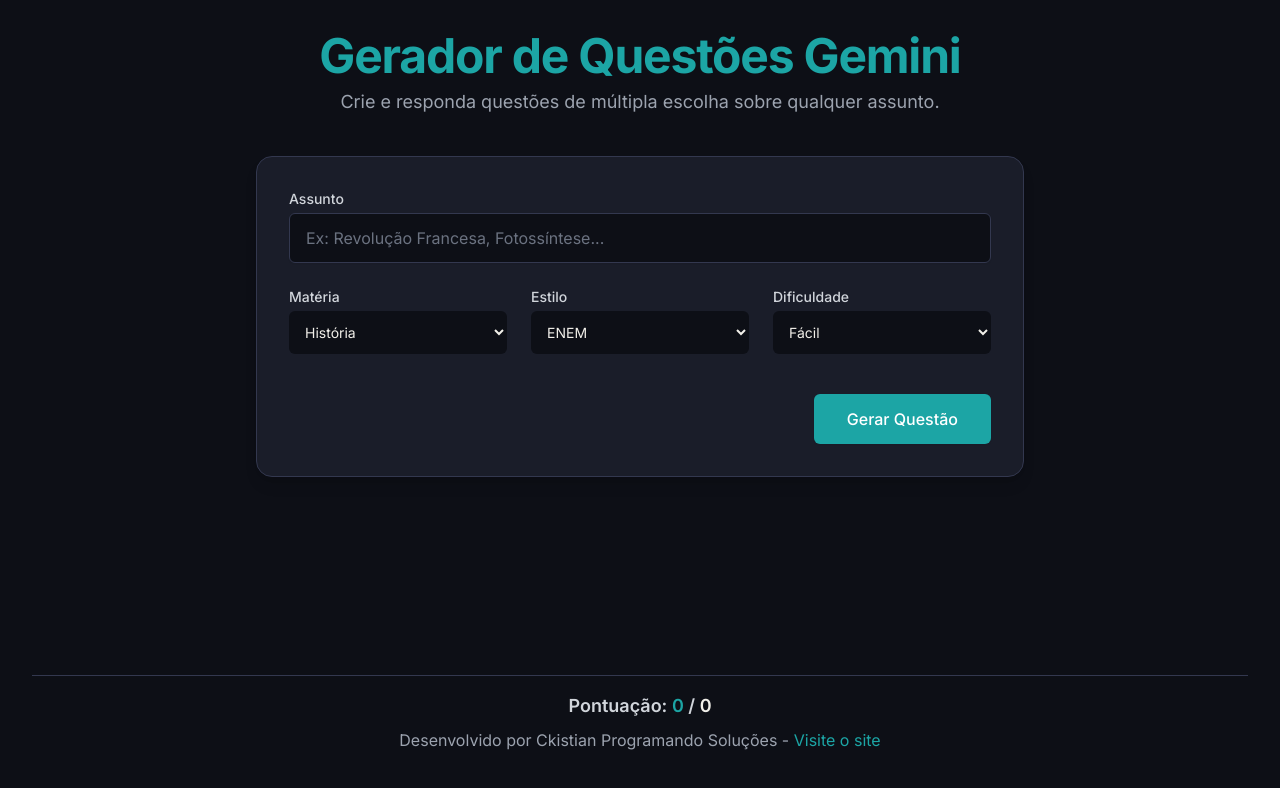
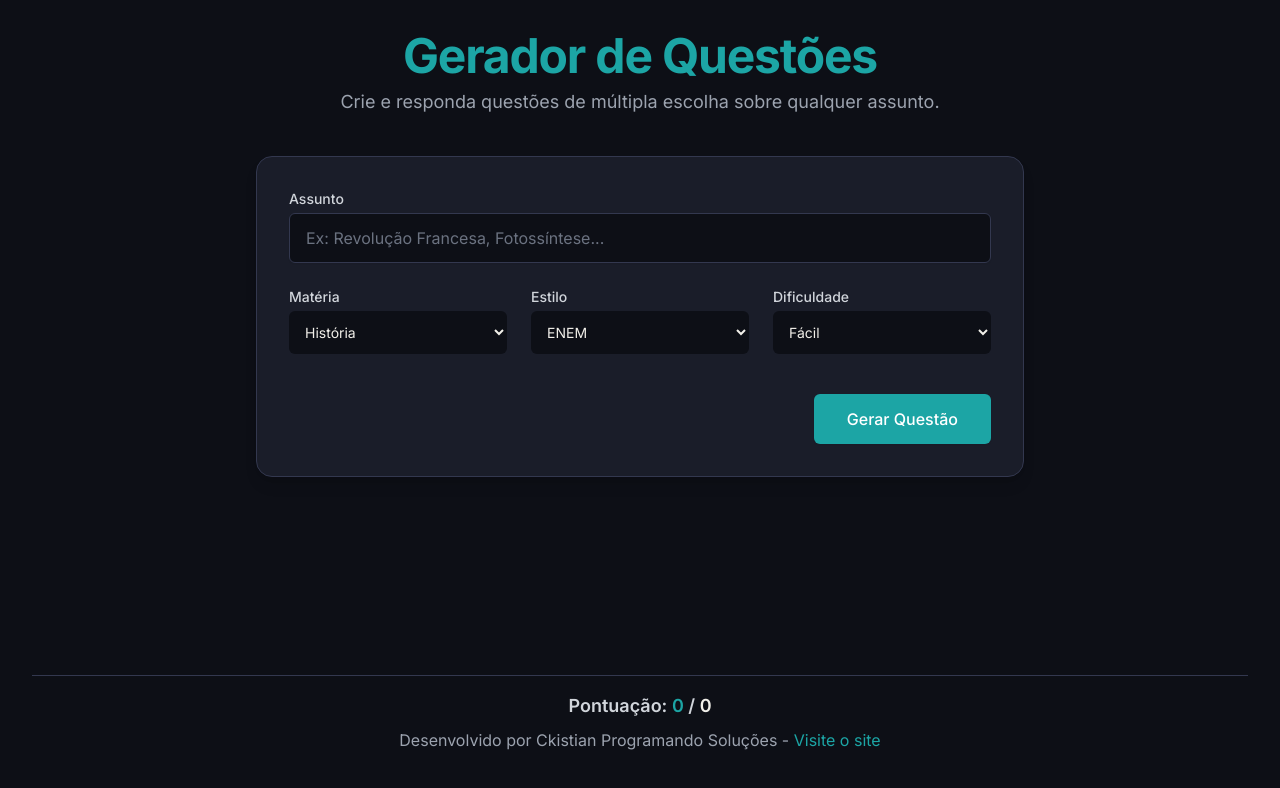
Before and after one commit to Ckistian-dev/gerador-de-questoes, a website: page index.html in a window 1280 px wide. Drawn offline with nearby package versions, Linux system fonts and the light colour scheme.

Commit message:
Atualização 2

```diff
--- a/index.html
+++ b/index.html
@@ -4,7 +4,7 @@
 <head>
     <meta charset="UTF-8">
     <meta name="viewport" content="width=device-width, initial-scale=1.0">
-    <title>Gerador de Questões com Gemini API</title>
+    <title>Gerador de Questões</title>
     <script src="https://cdn.tailwindcss.com"></script>
     <script>
         tailwind.config = {
@@ -38,7 +38,7 @@
     <div id="app" class="container mx-auto p-4 md:p-8 min-h-screen flex flex-col">
         <!-- Cabeçalho -->
         <header class="text-center mb-10">
-            <h1 class="text-4xl md:text-5xl font-bold text-custom-accent tracking-tight">Gerador de Questões Gemini</h1>
+            <h1 class="text-4xl md:text-5xl font-bold text-custom-accent tracking-tight">Gerador de Questões</h1>
             <p class="text-gray-400 mt-2 text-lg">Crie e responda questões de múltipla escolha sobre qualquer assunto.</p>
         </header>
 
```
